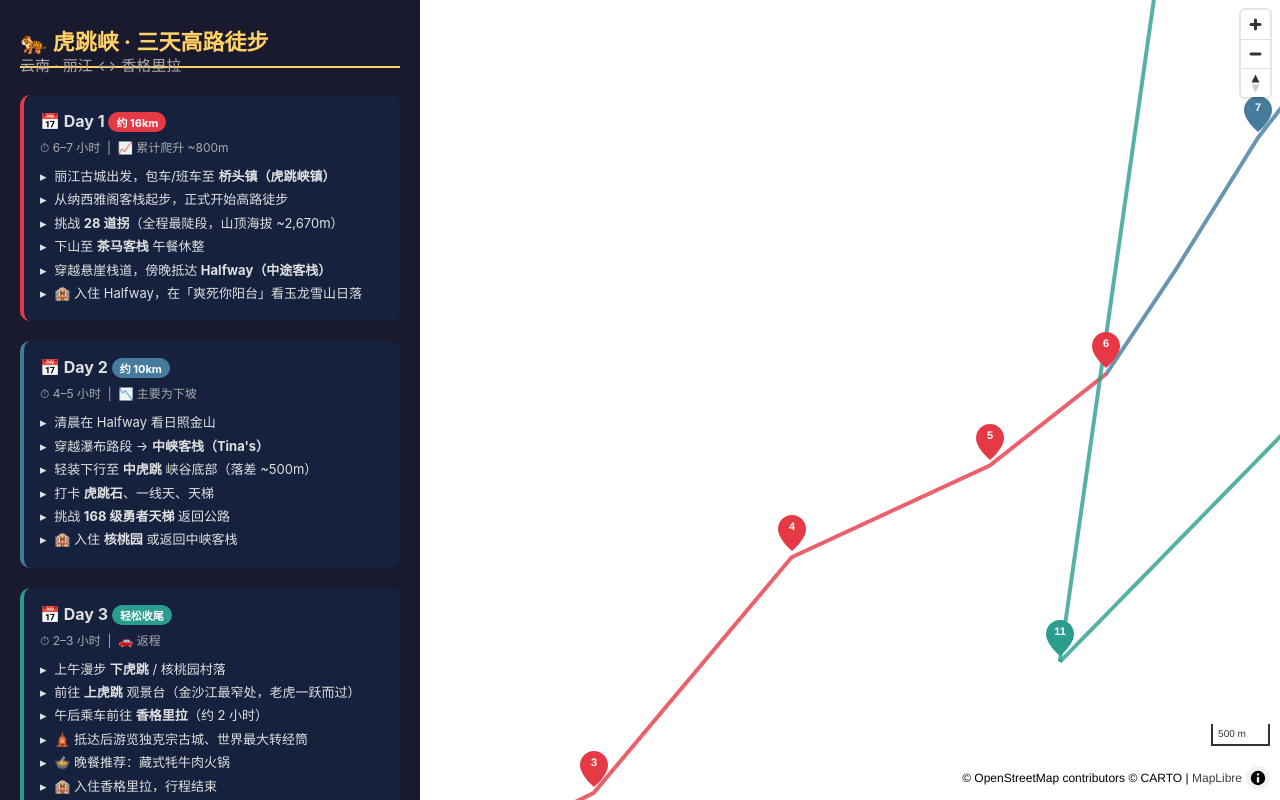
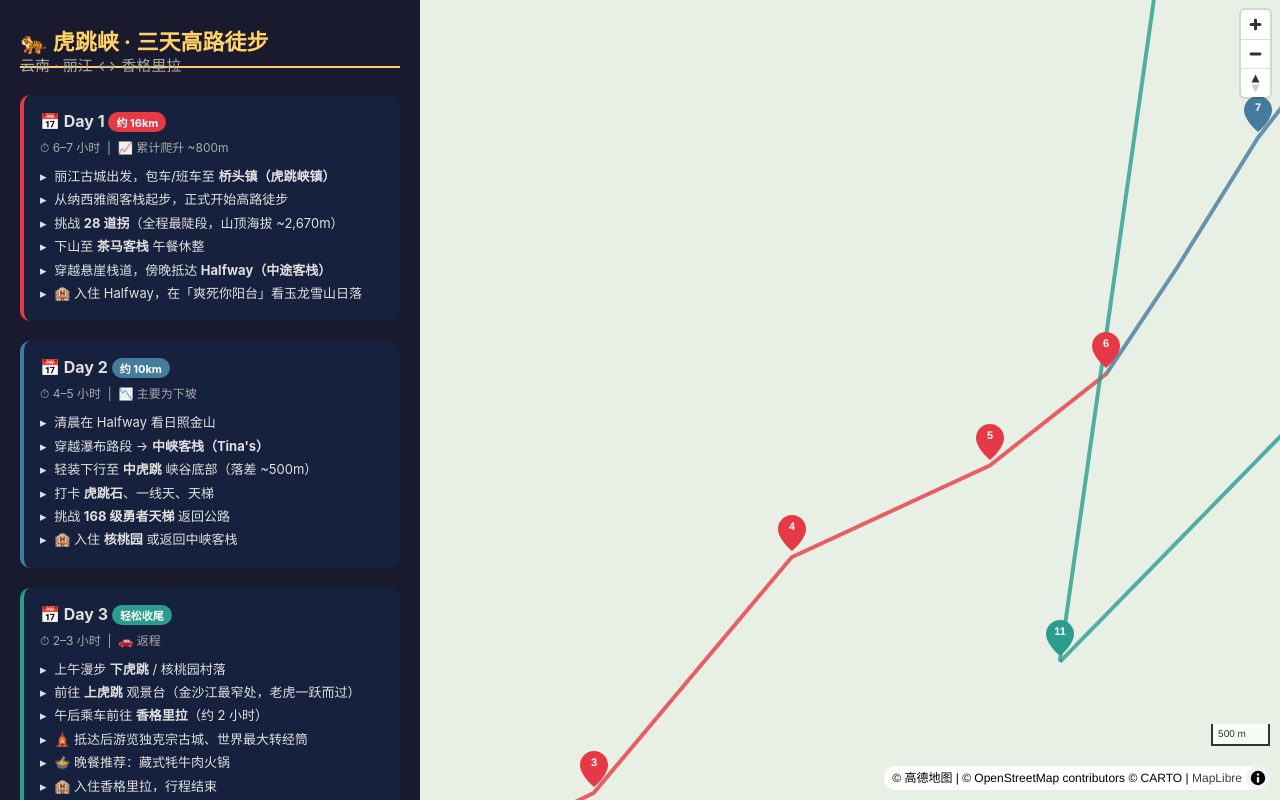
Before and after one commit to joeybest1022-hue/tiger-leaping-gorge, a plain HTML site: page index.html in a window 1280 px wide. Drawn offline with Linux system fonts and the light colour scheme; no server answers.

Commit message:
Make map route render without waiting for tiles

```diff
--- a/index.html
+++ b/index.html
@@ -177,9 +177,27 @@
 
     // ---- 地图初始化 ----
     let map;
-    const rasterMapStyle = {
+    const mapBaseStyle = {
       version: 8,
-      sources: {
+      sources: {},
+      layers: [{
+        id: 'background',
+        type: 'background',
+        paint: { 'background-color': '#e8f0e6' },
+      }],
+    };
+    const baseTileSources = {
+      amap: {
+        type: 'raster',
+        tiles: [
+          'https://webrd01.is.autonavi.com/appmaptile?lang=zh_cn&size=1&scale=1&style=7&x={x}&y={y}&z={z}',
+          'https://webrd02.is.autonavi.com/appmaptile?lang=zh_cn&size=1&scale=1&style=7&x={x}&y={y}&z={z}',
+          'https://webrd03.is.autonavi.com/appmaptile?lang=zh_cn&size=1&scale=1&style=7&x={x}&y={y}&z={z}',
+          'https://webrd04.is.autonavi.com/appmaptile?lang=zh_cn&size=1&scale=1&style=7&x={x}&y={y}&z={z}',
+        ],
+        tileSize: 256,
+        attribution: '&copy; 高德地图',
+      },
       carto: {
         type: 'raster',
         tiles: [
@@ -190,8 +208,16 @@
         tileSize: 256,
         attribution: '&copy; OpenStreetMap contributors &copy; CARTO',
       },
+    };
+    const rasterMapStyle = {
+      version: 8,
+      sources: {
+        amap: baseTileSources.amap,
       },
-      layers: [{ id: 'carto', type: 'raster', source: 'carto' }],
+      layers: [
+        { id: 'background', type: 'background', paint: { 'background-color': '#e8f0e6' } },
+        { id: 'amap', type: 'raster', source: 'amap' },
+      ],
     };
 
     // ---- 数据定义 ----
@@ -229,8 +255,12 @@
       [100.150, 27.400], [99.950, 27.600], [99.708, 27.825],
     ];
 
+    function hideMapStatus() {
+      mapStatus.remove();
+    }
+
     function drawRouteAndMarkers() {
-      mapStatus.remove();
+      hideMapStatus();
       // 画路线
       [
         { coords: routeDay1, color: dayColors[1], id: 'route-day1' },
@@ -269,7 +299,14 @@
     }
 
     function showMapError() {
-      mapStatus.textContent = '地图资源加载失败，请刷新或换个网络再试。';
+      mapStatus.textContent = '底图暂时加载较慢，路线和标记仍可使用。';
+      setTimeout(hideMapStatus, 1800);
+    }
+
+    function addFallbackBaseLayer() {
+      if (!map || map.getSource('carto')) return;
+      map.addSource('carto', baseTileSources.carto);
+      map.addLayer({ id: 'carto', type: 'raster', source: 'carto' }, 'route-day1');
     }
 
     function initMap() {
@@ -280,7 +317,7 @@
 
       map = new maplibregl.Map({
         container: 'map',
-        style: rasterMapStyle,
+        style: new URLSearchParams(location.search).has('plain') ? mapBaseStyle : rasterMapStyle,
         center: [100.10, 27.22],
         zoom: 13,
         maxBounds: [[99.90, 27.10], [100.35, 27.40]],
@@ -291,14 +328,25 @@
 
       let drewContent = false;
       const onLoad = () => {
+        if (drewContent) return;
         drewContent = true;
         drawRouteAndMarkers();
       };
 
       map.once('load', onLoad);
+      map.on('error', () => {
+        if (drewContent) addFallbackBaseLayer();
+      });
       setTimeout(() => {
+        if (drewContent) return;
+        mapStatus.textContent = '底图较慢，正在先显示路线...';
+        map.setStyle(mapBaseStyle);
+        map.once('style.load', onLoad);
+        setTimeout(() => {
+          if (!drewContent && map.isStyleLoaded()) onLoad();
           if (!drewContent) showMapError();
-      }, 7000);
+        }, 1000);
+      }, 2500);
     }
 
     initMap();
```
Lines whose indentation alone changed are shown as unchanged.
